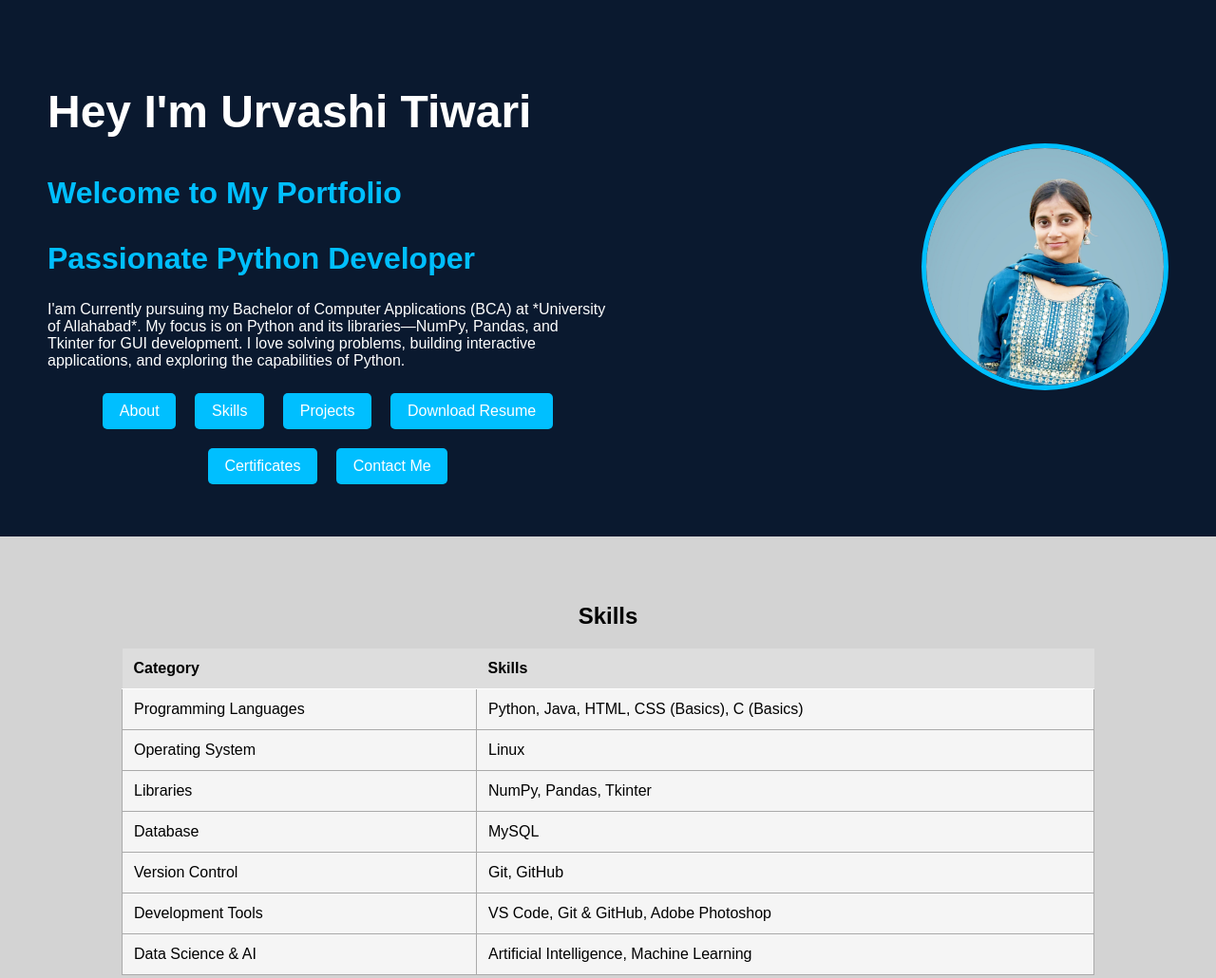
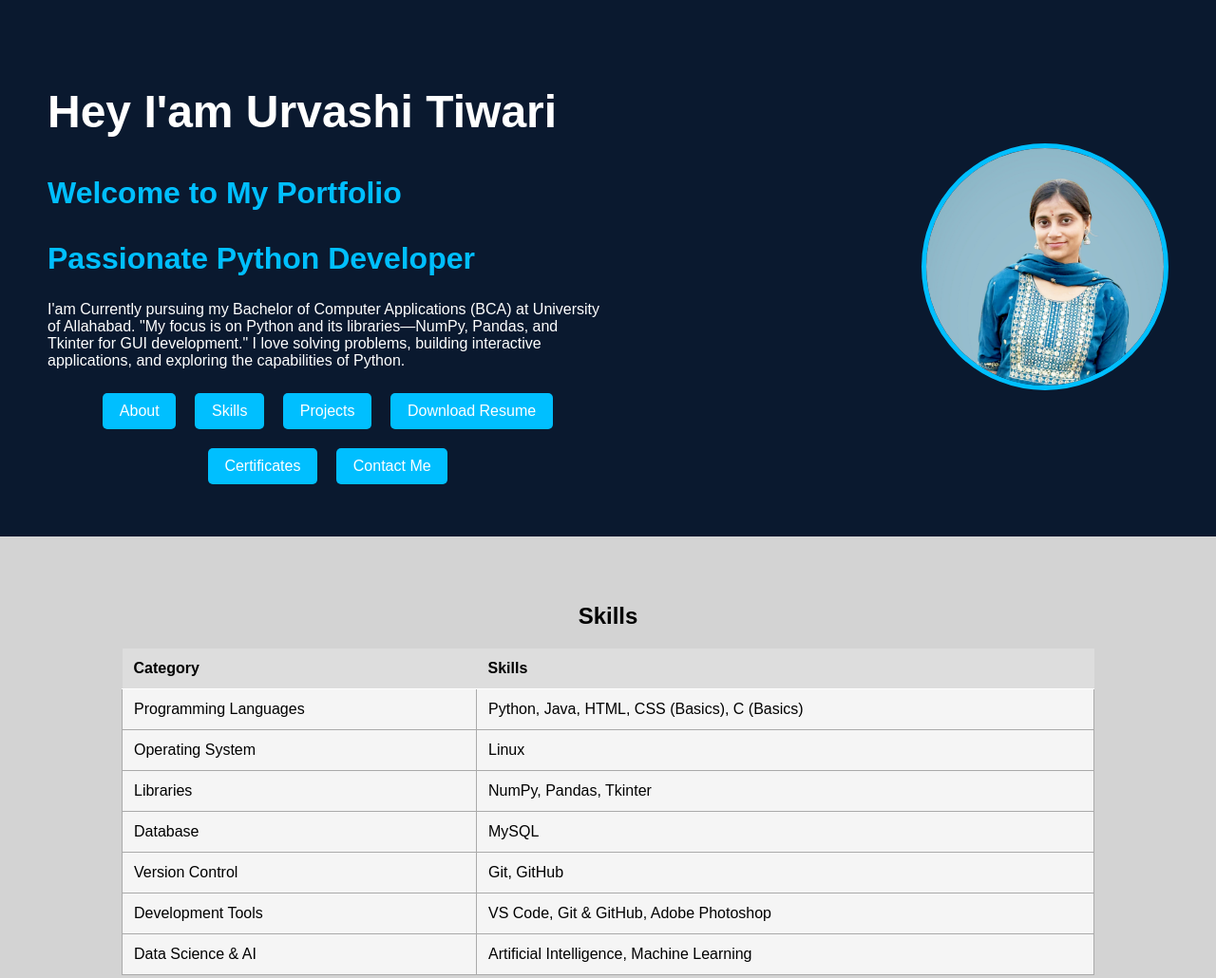
Before and after one commit to Urvashitiwari2522/My-Portfolio, a plain HTML site: page index.html in a window 1280 px wide. Shown: the top 1030 px of the page at 95% size. Drawn offline with Linux system fonts and the light colour scheme.

Commit message:
Update index.html

```diff
--- a/index.html
+++ b/index.html
@@ -9,13 +9,13 @@
 <body>
     <section class="hero">
         <div class="hero-text">
-            <h1>Hey I'm Urvashi Tiwari</h1>
+            <h1>Hey I'am Urvashi Tiwari</h1>
             <h3>Welcome to My Portfolio</h3>
                <h2>Passionate Python Developer
              </h2>
 
-            <p>I'am Currently pursuing my Bachelor of Computer Applications (BCA) at *University of Allahabad*.
-                My focus is on Python and its libraries—NumPy, Pandas, and Tkinter for GUI development.
+            <p>I'am Currently pursuing my Bachelor of Computer Applications (BCA) at University of Allahabad.
+                "My focus is on Python and its libraries—NumPy, Pandas, and Tkinter for GUI development."
                 I love solving problems, building interactive applications, and exploring the capabilities of Python.</p>
             <div class="buttons">
                 <a href="#about" class="btn">About</a>
```
